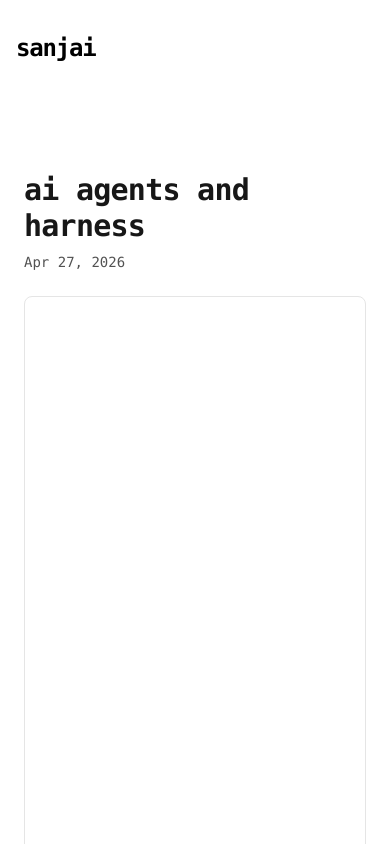
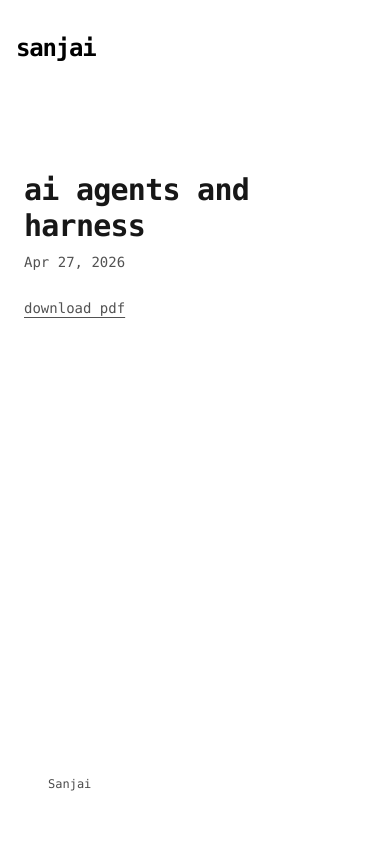
Before and after one commit to sanjaibalajee/portfolio, a Next.js app: page /resources/slides/ai-agents-and-harness-2026-04-27 in a window 390 px wide. Shown: the top 844 px of the page. Built offline with nearby package versions, Linux system fonts and the light colour scheme.

Commit message:
change slides

```diff
--- a/app/resources/slides/[id]/page.tsx
+++ b/app/resources/slides/[id]/page.tsx
@@ -38,7 +38,7 @@ export default async function SlidePage({ params }: { params: Promise<{ id: stri
               <p className="text-sm text-neutral-600 dark:text-neutral-400">{deck.date}</p>
             </div>
           </div>
-          <div className="w-full rounded-lg overflow-hidden border border-neutral-200 dark:border-neutral-800">
+          <div className="hidden sm:block w-full rounded-lg overflow-hidden border border-neutral-200 dark:border-neutral-800">
             <iframe
               src={deck.pdf}
               className="w-full"
@@ -46,7 +46,7 @@ export default async function SlidePage({ params }: { params: Promise<{ id: stri
               title={deck.title}
             />
           </div>
-          <div className="mt-4">
+          <div className="mt-4 sm:mt-4">
             <a
               href={deck.pdf}
               download
```
Also changed, not shown: 1 other file (tests, documents, lock files or other folders).
